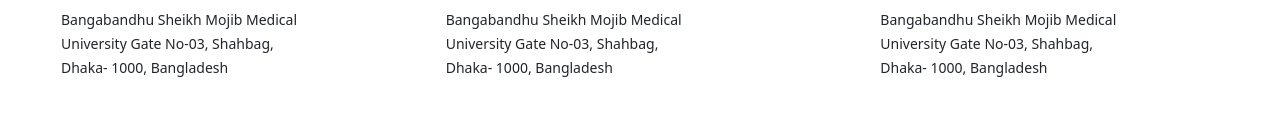
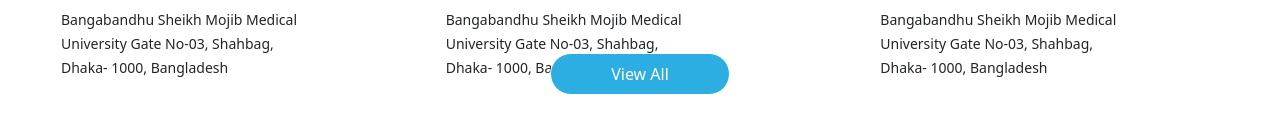
Before and after one commit to musasazib/tm-website, a React (Create React App) app: page / in a window 1280 px wide. Shown: the part 3677-3810 px from the top of the page. Before the commit the page ends 3757 px from the top, so only its background shows below. Built offline with nearby package versions, Linux system fonts and the light colour scheme.

Commit message:
Added Order Medicine

```diff
--- a/src/components/Home/OrderMedicine/OrderMedicine.css
+++ b/src/components/Home/OrderMedicine/OrderMedicine.css
@@ -45,3 +45,13 @@
 .left-margin{
     margin-left: 60px;
 }
+.btn-view{
+    width: 180px;
+    height: 42px;
+    border: 1px solid white;
+    border-radius: 72px;
+    background-color: #2CAEE2;
+    color: white;
+    margin-top: 45px;
+    margin-bottom: 90px;
+}
--- a/src/components/Home/OrderMedicine/OrderMedicine.js
+++ b/src/components/Home/OrderMedicine/OrderMedicine.js
@@ -44,6 +44,7 @@
                     </div>
                 </div>
             </div>
+            <button className="btn-view">View All</button>
         </div>
     );
 };
```
